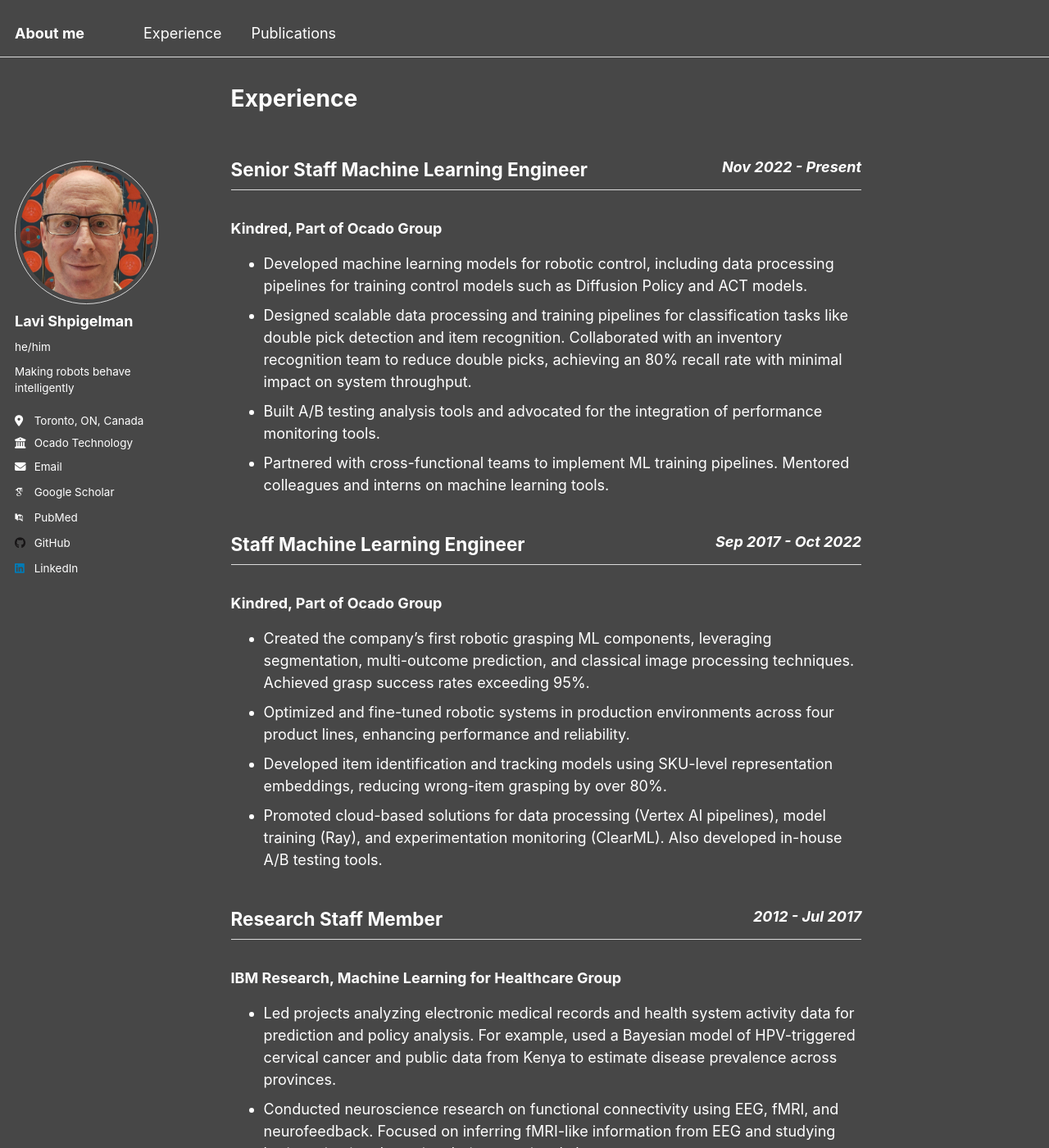
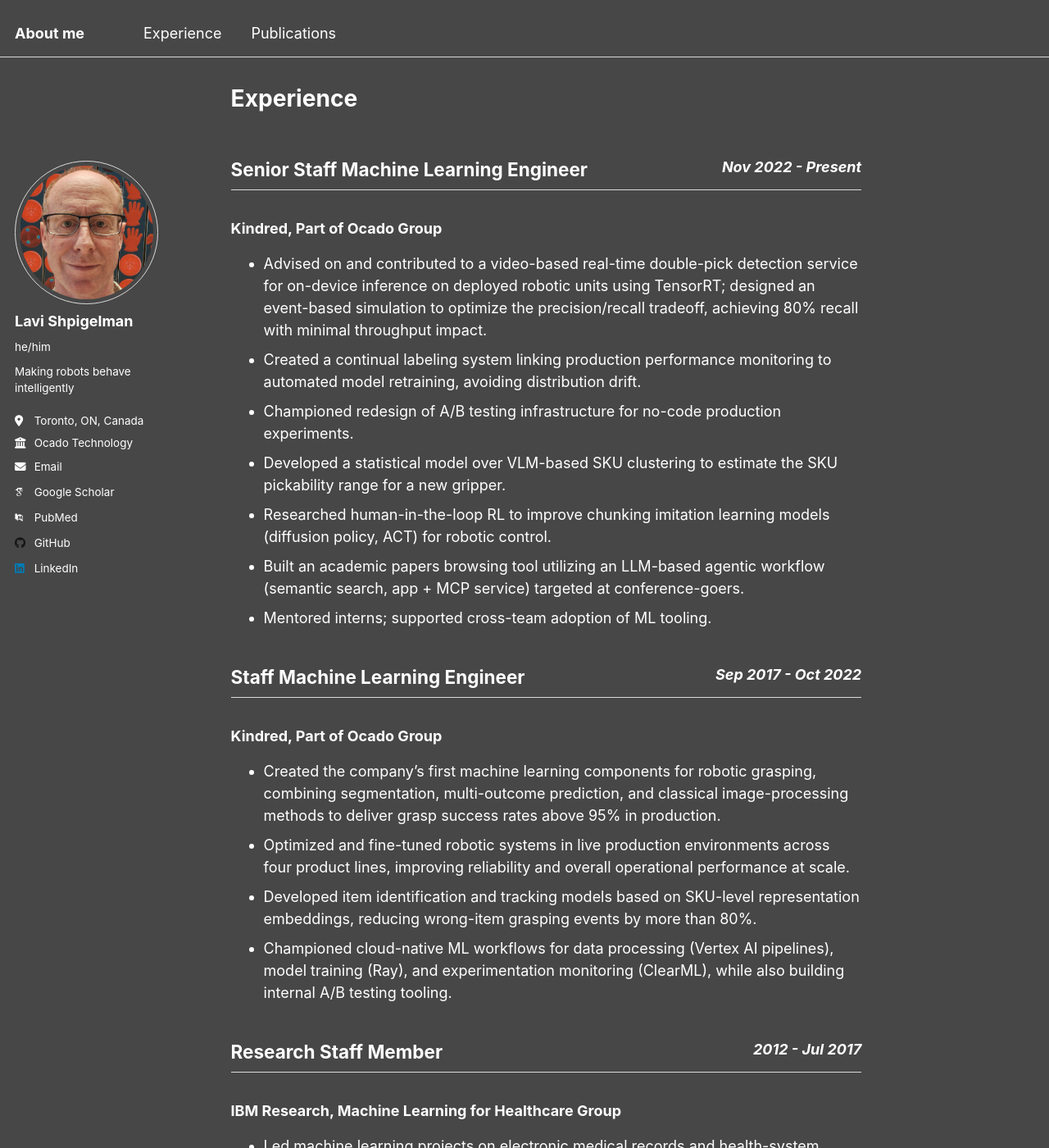
Before and after one commit to shpigi/shpigi.github.io, a Jekyll site: the page built from _pages/experience.md, in a window 1280 px wide and 1400 px high. Shown: the whole window at 82% size. Built offline with Jekyll 4.4.1, drawn with Linux system fonts in a browser that asks for light colours; some web fonts are replaced; some of the changed text lies outside the part shown.

Commit message:
update 1

```diff
--- a/_pages/experience.md
+++ b/_pages/experience.md
@@ -8,42 +8,45 @@
 ## Senior Staff Machine Learning Engineer <span style="float: right; font-size: 0.8em; font-style: italic;">Nov 2022 - Present</span>
 ### Kindred, Part of Ocado Group
 
-* Developed machine learning models for robotic control, including data processing pipelines for training control models such as Diffusion Policy and ACT models.
-* Designed scalable data processing and training pipelines for classification tasks like double pick detection and item recognition. Collaborated with an inventory recognition team to reduce double picks, achieving an 80% recall rate with minimal impact on system throughput.
-* Built A/B testing analysis tools and advocated for the integration of performance monitoring tools.
-* Partnered with cross-functional teams to implement ML training pipelines. Mentored colleagues and interns on machine learning tools.
+* Advised on and contributed to a video-based real-time double-pick detection service for on-device inference on deployed robotic units using TensorRT; designed an event-based simulation to optimize the precision/recall tradeoff, achieving 80% recall with minimal throughput impact.
+* Created a continual labeling system linking production performance monitoring to automated model retraining, avoiding distribution drift.
+* Championed redesign of A/B testing infrastructure for no-code production experiments.
+* Developed a statistical model over VLM-based SKU clustering to estimate the SKU pickability range for a new gripper.
+* Researched human-in-the-loop RL to improve chunking imitation learning models (diffusion policy, ACT) for robotic control.
+* Built an academic papers browsing tool utilizing an LLM-based agentic workflow (semantic search, app + MCP service) targeted at conference-goers.
+* Mentored interns; supported cross-team adoption of ML tooling.
 
 ## Staff Machine Learning Engineer <span style="float: right; font-size: 0.8em; font-style: italic;">Sep 2017 - Oct 2022</span>
 ### Kindred, Part of Ocado Group
 
-* Created the company's first robotic grasping ML components, leveraging segmentation, multi-outcome prediction, and classical image processing techniques. Achieved grasp success rates exceeding 95%.
-* Optimized and fine-tuned robotic systems in production environments across four product lines, enhancing performance and reliability.
-* Developed item identification and tracking models using SKU-level representation embeddings, reducing wrong-item grasping by over 80%.
-* Promoted cloud-based solutions for data processing (Vertex AI pipelines), model training (Ray), and experimentation monitoring (ClearML). Also developed in-house A/B testing tools.
+* Created the company's first machine learning components for robotic grasping, combining segmentation, multi-outcome prediction, and classical image-processing methods to deliver grasp success rates above 95% in production.
+* Optimized and fine-tuned robotic systems in live production environments across four product lines, improving reliability and overall operational performance at scale.
+* Developed item identification and tracking models based on SKU-level representation embeddings, reducing wrong-item grasping events by more than 80%.
+* Championed cloud-native ML workflows for data processing (Vertex AI pipelines), model training (Ray), and experimentation monitoring (ClearML), while also building internal A/B testing tooling.
 
 ## Research Staff Member <span style="float: right; font-size: 0.8em; font-style: italic;">2012 - Jul 2017</span>
 ### IBM Research, Machine Learning for Healthcare Group
 
-* Led projects analyzing electronic medical records and health system activity data for prediction and policy analysis. For example, used a Bayesian model of HPV-triggered cervical cancer and public data from Kenya to estimate disease prevalence across provinces.
-* Conducted neuroscience research on functional connectivity using EEG, fMRI, and neurofeedback. Focused on inferring fMRI-like information from EEG and studying brain activation dynamics during emotional changes.
-* Advised PhD and postdoc interns and taught internal machine learning courses.
-* Developed ML tools for anomaly detection, clustering, and prediction in neuroscience and healthcare datasets.
+* Led machine learning projects on electronic medical records and health-system activity data for predictive modeling and policy analysis; developed a Bayesian model of HPV-triggered cervical cancer and applied it to public data from Kenya to estimate province-level disease prevalence.
+* Conducted neuroscience research on functional connectivity using EEG, fMRI, and neurofeedback, with emphasis on inferring fMRI-like information from EEG signals and characterizing activation dynamics during emotional-state transitions.
+* Advised PhD and postdoctoral interns and taught internal machine learning courses to research staff.
+* Built machine learning tooling for anomaly detection, clustering, and prediction across neuroscience and healthcare datasets.
 
 ## Research Staff Member <span style="float: right; font-size: 0.8em; font-style: italic;">Apr 2008 - 2011</span>
 ### IBM Research, Machine Learning and Data Mining Group
 
-* Designed machine learning algorithms for a bank's fraud detection system, reducing false positives by 50% while maintaining alert accuracy. The system used a random forest model with customized feature vectors representing recent customer activities.
-* Created anomaly detection methods for large system logs in a mainframe monitoring solution. The system identified anomalies by learning message distribution statistics and appearance relationships.
-* Provided guidance on integrating research into IBM product offerings.
-* Programmed in Matlab and C++.
+* Designed machine learning algorithms for a banking fraud-detection system, using random-forest models with customized feature vectors over recent customer activity; reduced false positives by 50% while maintaining alert quality.
+* Developed anomaly-detection methods for high-volume system logs in a mainframe monitoring platform by modeling message-distribution statistics and co-occurrence patterns.
+* Provided technical guidance for transferring research outputs into IBM product offerings.
+* Implemented research and production prototypes in Matlab and C++.
 
 ## Teaching Assistant <span style="float: right; font-size: 0.8em; font-style: italic;">2001 - 2006</span>
 ### Hebrew University
 
-* Lectured in Dynamic Systems and Control courses.
-* Assisted in teaching Digital Systems courses.
+* Delivered lectures and instructional support for Dynamic Systems and Control courses.
+* Supported teaching activities for Digital Systems courses, including course delivery and student guidance.
 
 ## Software Developer <span style="float: right; font-size: 0.8em; font-style: italic;">1997 - 2002</span>
 ### Elbit Systems
 
-* Developed rapid prototypes for helicopter "glass cockpit" upgrades. Allowing for testing of system specifications prior to firmware implementation.
+* Developed rapid prototypes for helicopter "glass cockpit" upgrades, enabling validation of system specifications before firmware implementation.
```
